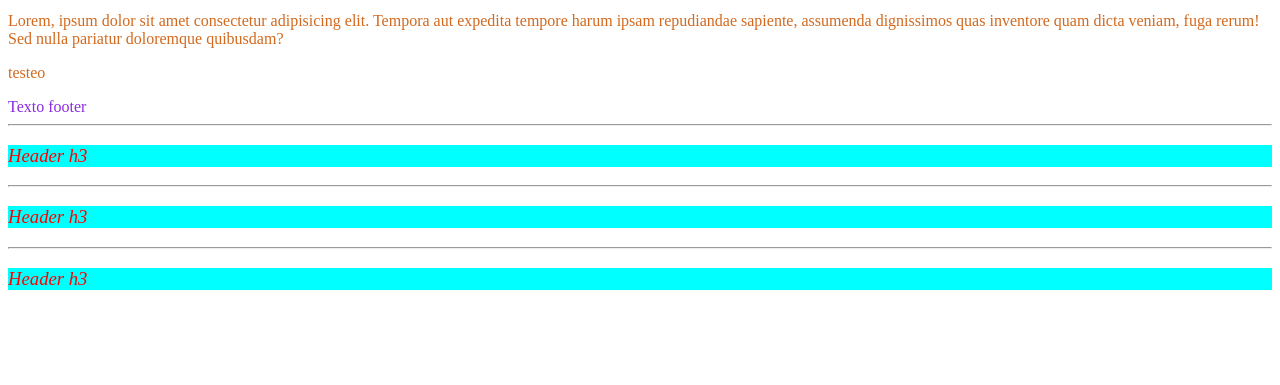
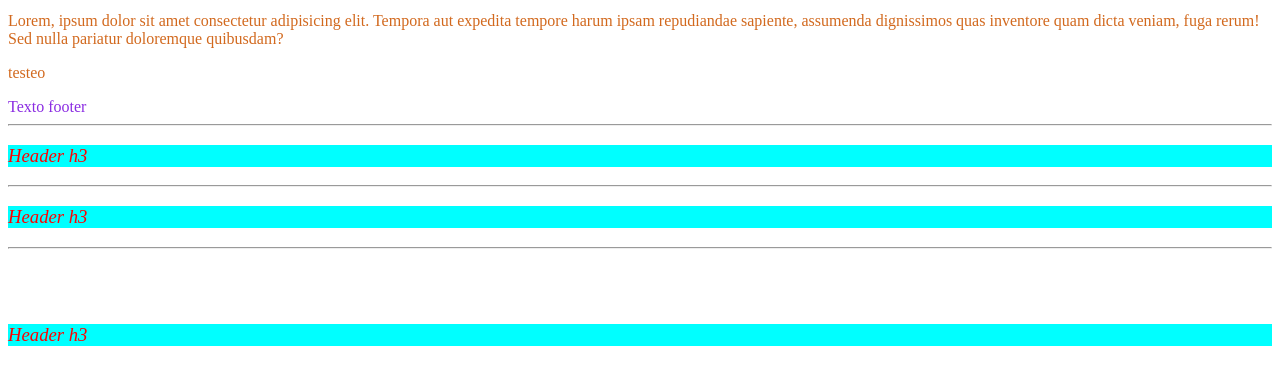
Before and after one commit to yolandagb/PRACTICA_FRONTEND, a plain HTML site: page css-day/css-example/index.html in a window 1280 px wide. Shown: the part 113-498 px from the top of the page. Drawn offline with Linux system fonts and the light colour scheme.

Commit message:
feat: add new selectors

```diff
--- a/css-day/css-example/index.html
+++ b/css-day/css-example/index.html
@@ -44,7 +44,7 @@
     </header>
   </section>
   <hr>
-  <section class="my-section">
+  <section class="my-section container">
     <header class="cabecera">
       <h3 id="header3" class="title">
         Header h3
--- a/css-day/css-example/main.css
+++ b/css-day/css-example/main.css
@@ -8,10 +8,18 @@ footer {
   color: blueviolet;
 }
 /* 2. classes */
+.container {
+  margin-top: 50px;
+}
+
+.my-section.container {
+  margin-top: 75px;
+}
+
 .my-section {
   background-color: aqua;
 }
-.my-section .cabecera .title {
+.my-section .cabecera > .title {
   font-style: italic;
   font-weight: 100;
 }
```
